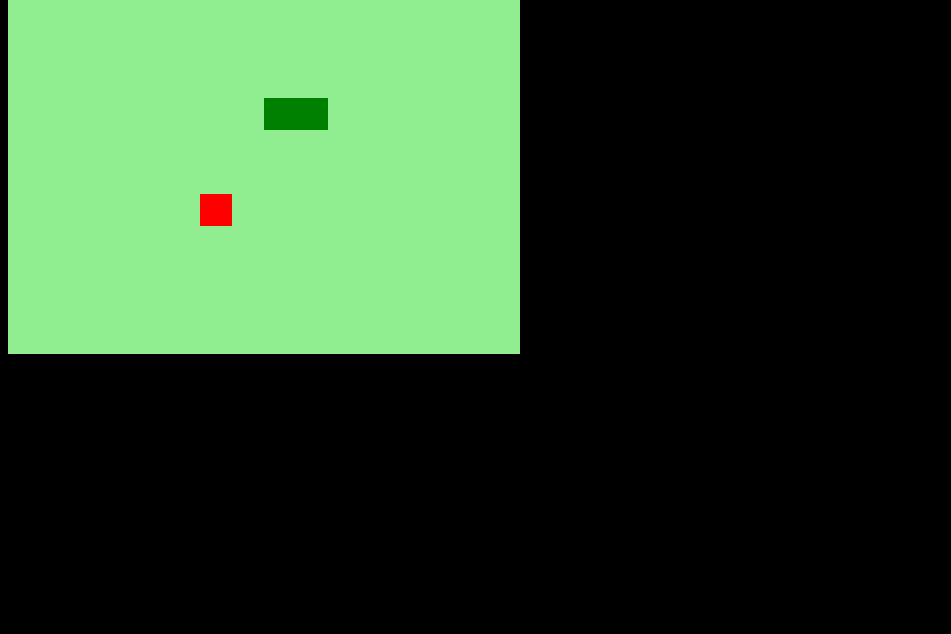
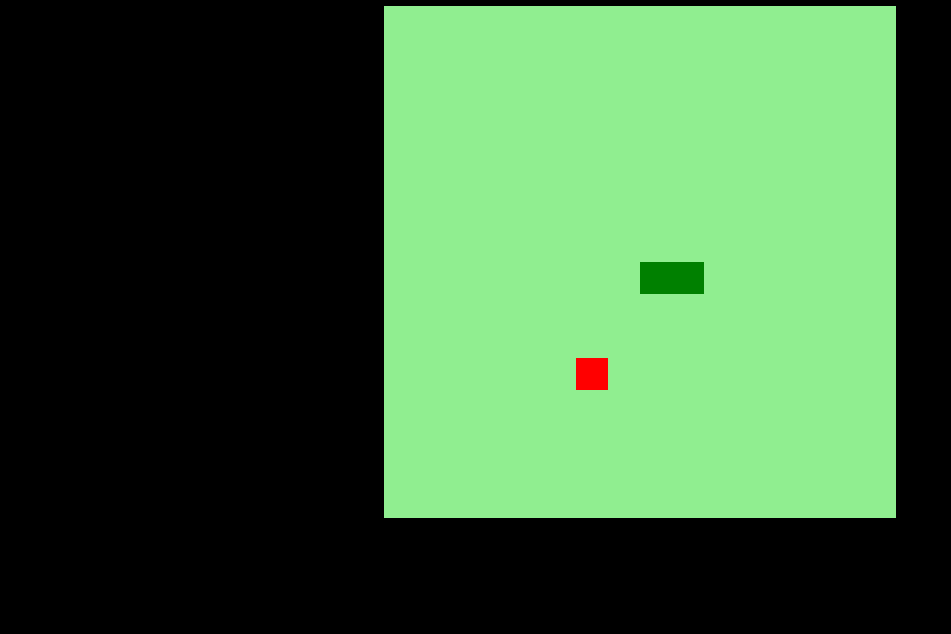
Before and after one commit to josematheussk/snake-game, a plain HTML site: page index.html in a window 1280 px wide. Shown: the part 166-800 px from the top of the page, without its empty margins (0-951 px from the left). Drawn offline with Linux system fonts and the light colour scheme.

Commit message:
last commit

```diff
--- a/css/style.css
+++ b/css/style.css
@@ -1,3 +1,10 @@
 body {
+    height: 95vh;
+    width: 95;
+    display: flex;
+    justify-content: center;
+    align-items: center;
+    flex-direction: column;
+    color: white;
     background-color: black;
 }
--- a/index.html
+++ b/index.html
@@ -12,8 +12,9 @@
 </head>
 
 <body>
-
-    <canvas id="snake" width="512" height="512"></canvas>
+    <h1>Snake Game</h1>
+    <canvas id="snake" width="512" height="512">
+        </canvas>
 </body>
 
 </html>
--- a/js/js.js
+++ b/js/js.js
@@ -44,6 +44,13 @@ function iniciarJogo() {
     if (snake[0].y > 15 * box && direction == "down") snake[0].y = 0;
     if (snake[0].y < 0 && direction == "up") snake[0].y = 16 * box;
 
+    for (i = 1; i < snake.length; i++) {
+        if (snake[0].x == snake[i].x && snake[0].y == snake[i].y) {
+            clearInterval(jogo);
+            alert("Game over! :(")
+        }
+    }
+
     criarBG();
     criarCobra();
     criarComida();
```
